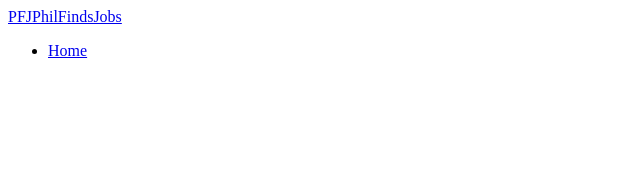
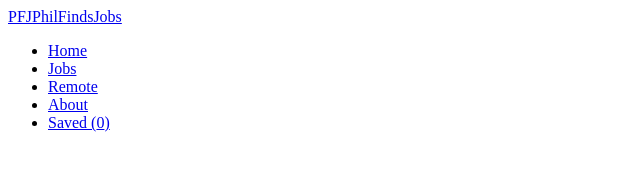
Before and after one commit to piradukund1/alu-playing-around-with-apis, a plain HTML site: page index.html in a window 1280 px wide. Shown: the whole page, without its empty margins (0-640 px from the left). Drawn offline with Linux system fonts and the light colour scheme.

Commit message:
done with nav bar

```diff
--- a/index.html
+++ b/index.html
@@ -13,7 +13,10 @@
             <a href="#" class="logo"><span class="logo-badge">PFJ</span>PhilFindsJobs</a>
             <ul class="nav-links">
                 <li><a href="#search">Home</a></li>
-
+                <li><a href="#results" data-tab="all">Jobs</a></li>
+                <li><a href="#results" data-tab="remote">Remote</a></li>
+                <li><a href="#about">About</a></li>
+                <li><a href="#results" data-tab="saved">Saved (<span id="savedCount">0</span>)</a></li>
             </ul>
         </nav>
     </body>
```
